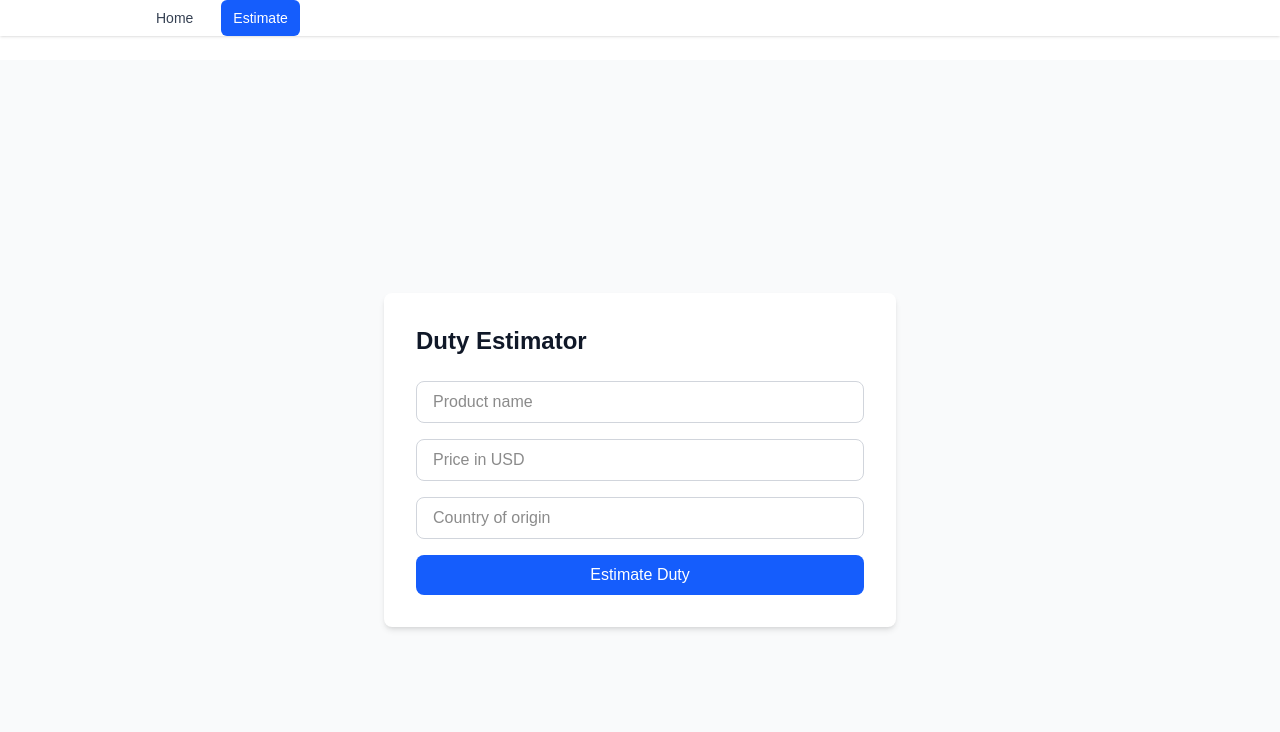
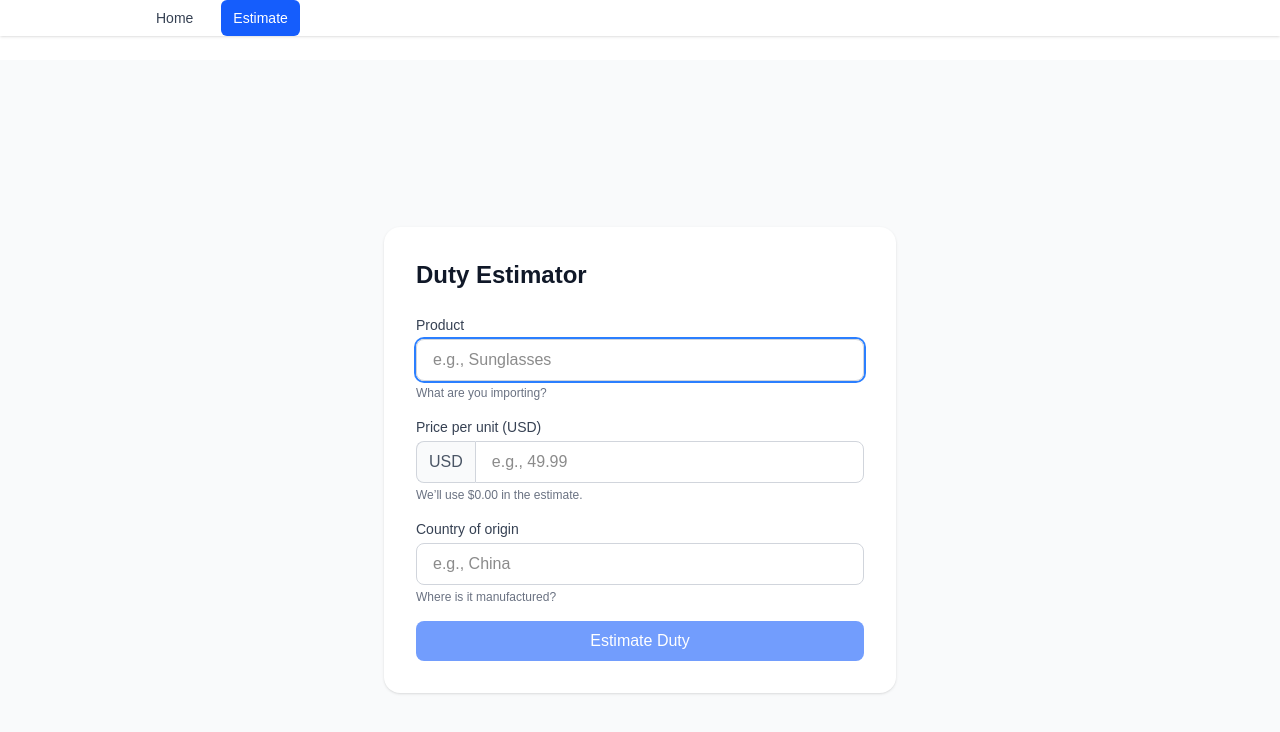
Before and after one commit to jamielaird511/my-app, a Next.js app: page /estimate in a window 1280 px wide. Shown: the top 732 px of the page. Built offline with nearby package versions, Linux system fonts and the light colour scheme.

Commit message:
UX polish: labels, helper text, currency formatting, spinner, breakdown

```diff
--- a/src/app/estimate/page.tsx
+++ b/src/app/estimate/page.tsx
@@ -1,42 +1,47 @@
 "use client";
 
-import { useState } from "react";
+import { useMemo, useState } from "react";
 
 type ApiResult = {
   duty: number;
-  rate: number;
+  rate: number; // e.g. 0.05
   breakdown: { product: string; country: string; price: number };
   notes: string;
 };
 
+const currency = new Intl.NumberFormat("en-US", {
+  style: "currency",
+  currency: "USD",
+  maximumFractionDigits: 2,
+});
+
 export default function EstimatePage() {
   const [product, setProduct] = useState("");
-  const [price, setPrice] = useState("");
+  const [price, setPrice] = useState<string>("");
   const [country, setCountry] = useState("");
   const [loading, setLoading] = useState(false);
   const [error, setError] = useState<string | null>(null);
   const [result, setResult] = useState<ApiResult | null>(null);
 
+  const priceNum = useMemo(() => Number(price), [price]);
+  const canSubmit =
+    !!product.trim() && !!country.trim() && Number.isFinite(priceNum) && priceNum >= 0 && !loading;
+
   async function handleEstimate(e: React.FormEvent) {
     e.preventDefault();
+    if (!canSubmit) return;
+
     setError(null);
     setResult(null);
-
-    const priceNum = Number(price);
-    if (!product.trim() || !country.trim() || !Number.isFinite(priceNum) || priceNum < 0) {
-      setError("Enter product, country, and a valid non-negative price.");
-      return;
-    }
-
     try {
       setLoading(true);
       const res = await fetch("/api/estimate", {
         method: "POST",
         headers: { "Content-Type": "application/json" },
-        body: JSON.stringify({ product, country, price: priceNum }),
+        body: JSON.stringify({ product: product.trim(), country: country.trim(), price: priceNum }),
       });
       const data = await res.json();
-      if (!res.ok) throw new Error(data.error || "Request failed");
+      if (!res.ok) throw new Error(data?.error || "Request failed");
       setResult(data as ApiResult);
     } catch (err: any) {
       setError(err.message || "Couldn’t get an estimate.");
@@ -47,65 +52,114 @@ export default function EstimatePage() {
 
   return (
     <main className="min-h-screen bg-gray-50 flex items-center justify-center px-6">
-      <div className="max-w-lg w-full bg-white p-8 rounded-lg shadow-md">
-        <h1 className="text-2xl font-bold mb-6 text-gray-900">Duty Estimator</h1>
+      <div className="max-w-lg w-full bg-white p-8 rounded-2xl shadow">
+        <h1 className="text-2xl font-bold text-gray-900 mb-6">Duty Estimator</h1>
 
-        <form onSubmit={handleEstimate} className="flex flex-col gap-4">
+        <form onSubmit={handleEstimate} className="space-y-4">
+          {/* Product */}
+          <div>
+            <label className="block text-sm font-medium text-gray-700">Product</label>
             <input
+              autoFocus
               type="text"
-            placeholder="Product name"
+              placeholder="e.g., Sunglasses"
               value={product}
               onChange={(e) => setProduct(e.target.value)}
-            required
-            className="border border-gray-300 rounded-lg px-4 py-2 focus:outline-none focus:ring-2 focus:ring-blue-500"
+              className="mt-1 w-full rounded-lg border border-gray-300 px-4 py-2 focus:outline-none focus:ring-2 focus:ring-blue-500"
             />
+            <p className="mt-1 text-xs text-gray-500">What are you importing?</p>
+          </div>
 
+          {/* Price */}
+          <div>
+            <label className="block text-sm font-medium text-gray-700">Price per unit (USD)</label>
+            <div className="mt-1 flex">
+              <span className="inline-flex items-center rounded-l-lg border border-r-0 border-gray-300 bg-gray-50 px-3 text-gray-600">
+                USD
+              </span>
               <input
                 type="number"
                 inputMode="decimal"
                 step="0.01"
                 min="0"
-            placeholder="Price in USD"
+                placeholder="e.g., 49.99"
                 value={price}
                 onChange={(e) => setPrice(e.target.value)}
-            required
-            className="border border-gray-300 rounded-lg px-4 py-2 focus:outline-none focus:ring-2 focus:ring-blue-500"
+                className="w-full rounded-r-lg border border-gray-300 px-4 py-2 focus:outline-none focus:ring-2 focus:ring-blue-500"
               />
+            </div>
+            {!Number.isFinite(priceNum) || priceNum < 0 ? (
+              <p className="mt-1 text-xs text-red-600">Enter a non-negative number.</p>
+            ) : (
+              <p className="mt-1 text-xs text-gray-500">
+                We’ll use {currency.format(Number.isFinite(priceNum) ? priceNum : 0)} in the
+                estimate.
+              </p>
+            )}
+          </div>
 
+          {/* Country */}
+          <div>
+            <label className="block text-sm font-medium text-gray-700">Country of origin</label>
             <input
               type="text"
-            placeholder="Country of origin"
+              placeholder="e.g., China"
               value={country}
               onChange={(e) => setCountry(e.target.value)}
-            required
-            className="border border-gray-300 rounded-lg px-4 py-2 focus:outline-none focus:ring-2 focus:ring-blue-500"
+              className="mt-1 w-full rounded-lg border border-gray-300 px-4 py-2 focus:outline-none focus:ring-2 focus:ring-blue-500"
             />
+            <p className="mt-1 text-xs text-gray-500">Where is it manufactured?</p>
+          </div>
 
+          {/* Submit */}
           <button
             type="submit"
-            disabled={loading}
-            className="bg-blue-600 text-white px-4 py-2 rounded-lg hover:bg-blue-700 transition disabled:opacity-60"
+            disabled={!canSubmit}
+            className="w-full rounded-lg bg-blue-600 px-4 py-2 text-white font-medium transition hover:bg-blue-700 disabled:opacity-60 disabled:cursor-not-allowed flex items-center justify-center gap-2"
           >
+            {loading && (
+              <svg
+                className="animate-spin h-4 w-4 text-white"
+                viewBox="0 0 24 24"
+                fill="none"
+                xmlns="http://www.w3.org/2000/svg"
+              >
+                <circle className="opacity-25" cx="12" cy="12" r="10" stroke="currentColor" strokeWidth="4" />
+                <path
+                  className="opacity-75"
+                  fill="currentColor"
+                  d="M4 12a8 8 0 018-8v4a4 4 0 00-4 4H4z"
+                />
+              </svg>
+            )}
             {loading ? "Calculating…" : "Estimate Duty"}
           </button>
 
-          {error && <p className="text-red-600">{error}</p>}
+          {error && (
+            <div className="rounded-md border border-red-200 bg-red-50 px-3 py-2 text-sm text-red-700">
+              {error}
+            </div>
+          )}
         </form>
 
+        {/* Result */}
         {result && (
-          <div className="mt-6 rounded-lg border p-4">
+          <div className="mt-6 rounded-2xl border p-4">
             <h2 className="font-semibold mb-2">Estimated Costs</h2>
-            <div className="text-gray-800">
+            <div className="text-gray-800 space-y-1">
               <div>
                 Product: <span className="font-medium">{result.breakdown.product}</span>
               </div>
               <div>
                 Country: <span className="font-medium">{result.breakdown.country}</span>
               </div>
-              <div>Price: ${result.breakdown.price.toFixed(2)}</div>
+              <div>Price: {currency.format(result.breakdown.price)}</div>
               <div>Duty rate: {(result.rate * 100).toFixed(1)}%</div>
-              <div className="mt-2">
-                Duty due: <span className="font-semibold">${result.duty.toFixed(2)}</span>
+              <div className="mt-1 border-t pt-2">
+                <span className="text-sm text-gray-600">
+                  {currency.format(result.breakdown.price)} × {(result.rate * 100).toFixed(1)}% =
+                </span>{" "}
+                <span className="font-semibold">{currency.format(result.duty)}</span>
               </div>
               <p className="text-gray-600 mt-2">{result.notes}</p>
             </div>
```
Lines whose indentation alone changed are shown as unchanged.
